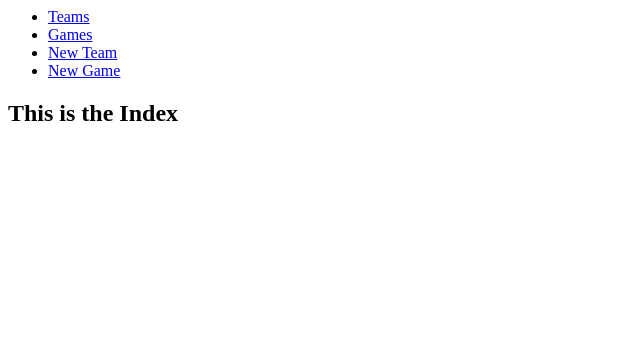
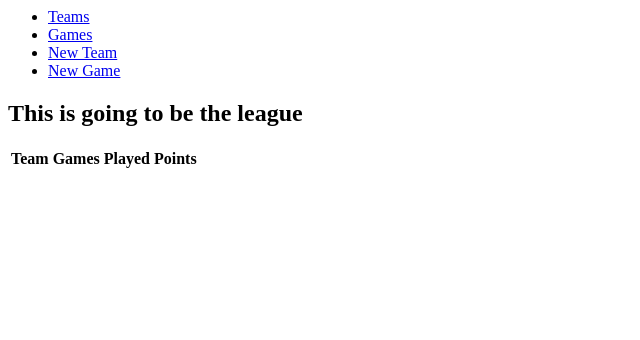
Before and after one commit to defibuildereth/w5_sports_league_project, a Flask app: page / in a window 1280 px wide. Shown: the top 340 px of the page, without its empty margins (0-640 px from the left). Run offline with Flask 2, Linux system fonts and the light colour scheme; data that the repository does not hold is empty; some libraries are stand-ins or nearby versions.

Commit message:
made league table structure, pulls info

```diff
--- a/app.py
+++ b/app.py
@@ -10,9 +10,12 @@ app.register_blueprint(games_blueprint)
 app.register_blueprint(teams_blueprint)
 
 
+import repositories.team_repository as team_repository
+
 @app.route('/')
 def home():
-    return render_template('index.html')
+    teams = team_repository.select_all()
+    return render_template('index.html', teams = teams)
 
 if __name__ == '__main__':
     app.run(debug=True)
--- a/templates/index.html
+++ b/templates/index.html
@@ -2,6 +2,28 @@
 
 {% block content %}
 
-<h1>This is the Index</h1>
+<h1>This is going to be the league</h1>
+
+<table>
+    <tr>
+        <th>Team</th>
+        <th>Games Played</th>
+        <th>Points</th>
+    </tr>
+{% for team in teams %}
+    <tr>
+        <th>
+        {{team.name}}
+        </th>
+        <th>
+            No. Games
+        </th>
+        <th>
+            No. Points
+        </th>
+    </tr>
+{% endfor %}
+</table>
+
 
 {% endblock %}
--- a/templates/teams/show.html
+++ b/templates/teams/show.html
@@ -10,7 +10,7 @@
 
 {% for game in games %}
 
-<p><a href="/teams/{{game.team1.id}}">{{game.team1.name}}</a> {{game.team1_goals}} - {{game.team2_goals}} <a href="/teams/{{game.team2.id}}">{{game.team2.name}}</a></p>
+<p><a href="/teams/{{game.team1.id}}">{{game.team1.name}}</a> a{{game.team1_goals}} - {{game.team2_goals}} <a href="/teams/{{game.team2.id}}">{{game.team2.name}}</a></p>
 
 {% endfor %}
 
```
